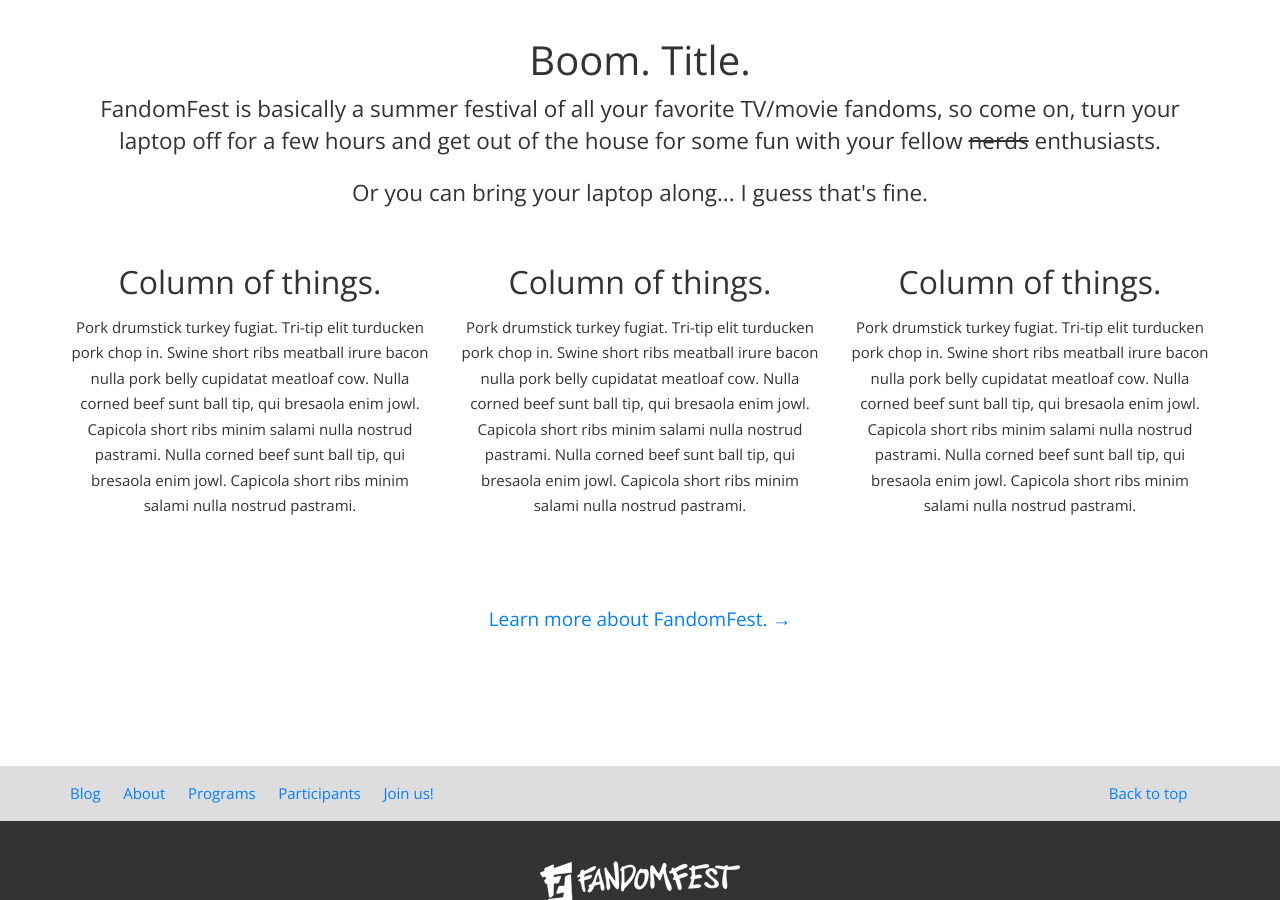
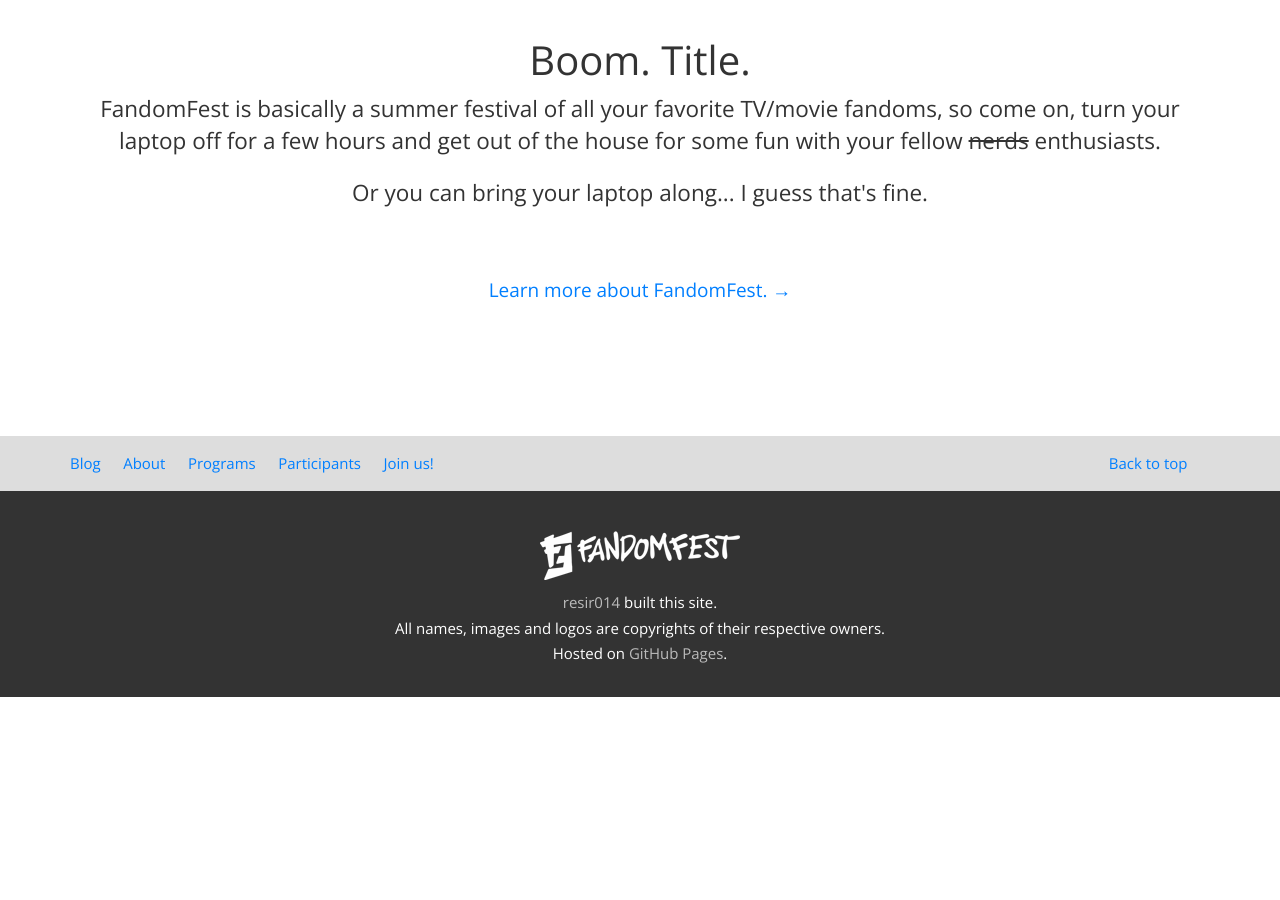
Before and after one commit to resir014/fandom-fest, a Jekyll site: the page built from index.html, in a window 1280 px wide and 900 px high, scrolled down 599 px. Built offline with Jekyll 4.4.1, drawn with Linux system fonts in a browser that asks for light colours; nearby versions of some CDN libraries; after the commit the page ends 1296 px from its top, so only the background shows below that.

Commit message:
Temporarily hide placeholder contents.

```diff
--- a/index.html
+++ b/index.html
@@ -9,7 +9,7 @@
             <p class="lead">FandomFest is basically a summer festival of all your favorite TV/movie fandoms, so come on, turn your laptop off for a few hours and get out of the house for some fun with your fellow <strike>nerds</strike> enthusiasts.</p>
             <p class="lead">Or you can bring your laptop along... I guess that's fine.</p>
 
-            <div class="row featurette-column">
+            <!--div class="row featurette-column">
                 <div class="col-md-4">
                     <h2 class="featurette-column-title">Column of things.</h2>
                     <p>Pork drumstick turkey fugiat. Tri-tip elit turducken pork chop in. Swine short ribs meatball irure bacon nulla pork belly cupidatat meatloaf cow. Nulla corned beef sunt ball tip, qui bresaola enim jowl. Capicola short ribs minim salami nulla nostrud pastrami. Nulla corned beef sunt ball tip, qui bresaola enim jowl. Capicola short ribs minim salami nulla nostrud pastrami.</p>
@@ -22,7 +22,7 @@
                     <h2 class="featurette-column-title">Column of things.</h2>
                     <p>Pork drumstick turkey fugiat. Tri-tip elit turducken pork chop in. Swine short ribs meatball irure bacon nulla pork belly cupidatat meatloaf cow. Nulla corned beef sunt ball tip, qui bresaola enim jowl. Capicola short ribs minim salami nulla nostrud pastrami. Nulla corned beef sunt ball tip, qui bresaola enim jowl. Capicola short ribs minim salami nulla nostrud pastrami.</p>
                 </div>
-            </div>
+            </div-->
 
             <div class="featurette-link-wrapper">
                 <a class="btn btn-link btn-lg btn-block" href="/about/">Learn more about FandomFest. &rarr;</a>
```
